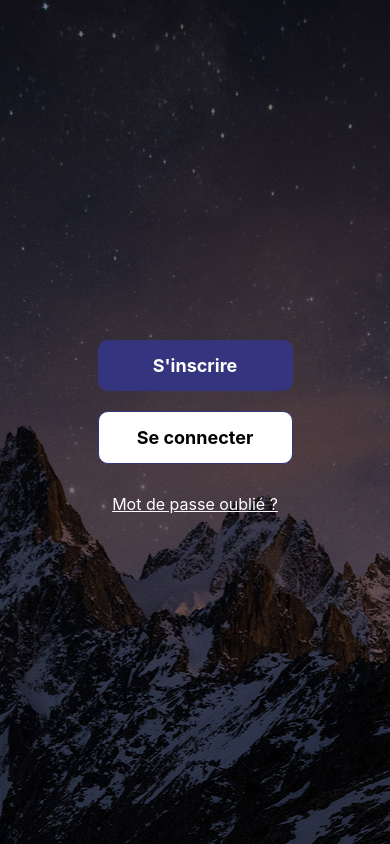
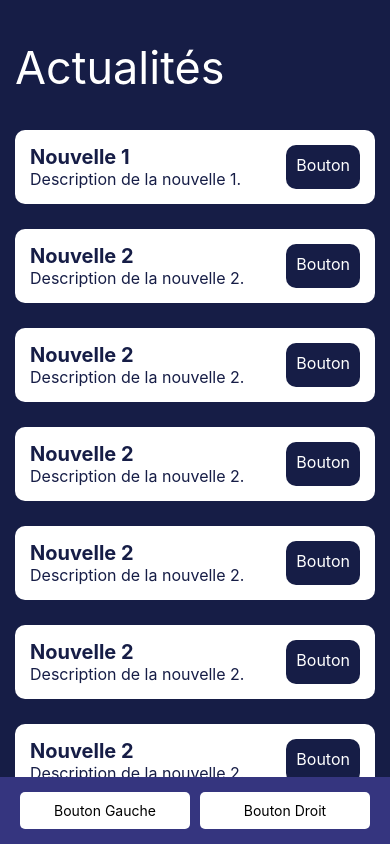
Before and after one commit to NoeMazzu/Dormir-la-haut-FRONTEND, a React Native app: screen /News in a window 390 px wide. Shown: the top 844 px of the page. Built offline with nearby package versions, Linux system fonts and the light colour scheme.

Commit message:
components footer + LittleNews + NewsScreen en cours

```diff
--- a/App.js
+++ b/App.js
@@ -1,16 +1,24 @@
-import { StatusBar } from "expo-status-bar";
-import { StyleSheet, Text, View } from "react-native";
+import AsyncStorage from "@react-native-async-storage/async-storage";
+import { createBottomTabNavigator } from "@react-navigation/bottom-tabs";
+import { NavigationContainer } from "@react-navigation/native";
+import { createNativeStackNavigator } from "@react-navigation/native-stack";
+import { combineReducers, configureStore } from "@reduxjs/toolkit";
+import { StyleSheet } from "react-native";
 import { Provider } from "react-redux";
-import { configureStore, combineReducers } from "@reduxjs/toolkit";
-import { persistStore, persistReducer } from "redux-persist";
+import { persistReducer, persistStore } from "redux-persist";
 import { PersistGate } from "redux-persist/integration/react";
-import AsyncStorage from "@react-native-async-storage/async-storage";
-import { NavigationContainer } from "@react-navigation/native";
 import user from "./src/redux/slices/user";
-import { createBottomTabNavigator } from "@react-navigation/bottom-tabs";
-import { createNativeStackNavigator } from "@react-navigation/native-stack";
-import { LoadingScreen, HomeScreen, ChecklistsScreen, LoginScreen, MapScreen, MeteoScreen, NewsScreen, PhotosScreen, ProfileScreen,RegisterScreen  } from './src/screens'
-
+import {
+  ChecklistsScreen,
+  HomeScreen,
+  LoginScreen,
+  MapScreen,
+  MeteoScreen,
+  NewsScreen,
+  PhotosScreen,
+  ProfileScreen,
+  RegisterScreen,
+} from "./src/screens";
 
 const Stack = createNativeStackNavigator();
 const Tab = createBottomTabNavigator();
@@ -48,14 +56,14 @@ const TabNavigator = () => {
     </Tab.Navigator>
   );
 };
-     //! CHANGER LE MAPSCREEN VERS LOADING SCREEN
+//! CHANGER LE MAPSCREEN VERS LOADING SCREEN
 export default function App() {
   return (
     <Provider store={store}>
       <PersistGate persistor={persistor}>
         <NavigationContainer>
           <Stack.Navigator screenOptions={{ headerShown: false }}>
-            <Stack.Screen name="LoadingScreen" component={LoadingScreen} />
+            <Stack.Screen name="NewsScreen" component={NewsScreen} />
             <Stack.Screen name="RegisterScreen" component={RegisterScreen} />
             <Stack.Screen name="LoginScreen" component={LoginScreen} />
             <Stack.Screen name="TabNavigator" component={TabNavigator} />
--- /dev/null
+++ b/src/components/Footer.jsx
@@ -0,0 +1,37 @@
+import React from "react";
+import { StyleSheet, Text, TouchableOpacity, View } from "react-native";
+
+const Footer = ({ onLeftPress, onRightPress }) => {
+  return (
+    <View style={styles.footerContainer}>
+      <TouchableOpacity onPress={onLeftPress} style={styles.buttonContainer}>
+        <Text style={styles.buttonText}>Bouton Gauche</Text>
+      </TouchableOpacity>
+
+      <TouchableOpacity onPress={onRightPress} style={styles.buttonContainer}>
+        <Text style={styles.buttonText}>Bouton Droit</Text>
+      </TouchableOpacity>
+    </View>
+  );
+};
+
+const styles = StyleSheet.create({
+  footerContainer: {
+    flexDirection: "row",
+    justifyContent: "space-between",
+    alignItems: "center",
+    backgroundColor: "#35357F",
+    paddingVertical: 10,
+    paddingHorizontal: 15,
+  },
+  buttonContainer: {
+    flex: 1,
+    alignItems: "center",
+    padding: 10,
+    borderRadius: 5,
+    backgroundColor: "#ffffff", // Couleur de fond pour les boutons
+    margin: 5,
+  },
+});
+
+export default Footer;
--- /dev/null
+++ b/src/components/LittleNews.jsx
@@ -0,0 +1,52 @@
+import React from "react";
+import { StyleSheet, Text, TouchableOpacity, View } from "react-native";
+
+const LittleNews = ({ title, description, onPress }) => {
+  return (
+    <View style={styles.newsContainer}>
+      <View style={styles.newsContent}>
+        <Text style={styles.newsTitle}>{title}</Text>
+        <Text style={styles.newsDescription}>{description}</Text>
+      </View>
+      <TouchableOpacity style={styles.newsButton} onPress={onPress}>
+        <Text style={styles.buttonText}>Bouton</Text>
+      </TouchableOpacity>
+    </View>
+  );
+};
+
+const styles = StyleSheet.create({
+  newsContainer: {
+    backgroundColor: "#ffffff",
+    borderRadius: 10,
+    marginHorizontal: 15,
+    marginTop: 25,
+    padding: 15,
+    flexDirection: "row",
+    justifyContent: "space-between",
+  },
+  newsContent: {
+    flex: 1,
+  },
+  newsTitle: {
+    color: "#161D46",
+    fontSize: 20,
+    fontWeight: "bold",
+  },
+  newsDescription: {
+    color: "#161D46",
+    fontSize: 16,
+  },
+  newsButton: {
+    backgroundColor: "#161D46",
+    borderRadius: 10,
+    padding: 10,
+    alignItems: "center",
+  },
+  buttonText: {
+    color: "#ffffff",
+    fontSize: 16,
+  },
+});
+
+export default LittleNews;
--- a/src/screens/NewsScreen.jsx
+++ b/src/screens/NewsScreen.jsx
@@ -1,16 +1,100 @@
-import { StyleSheet, Text, View } from "react-native";
+import React from "react";
+import { ScrollView, StyleSheet, Text, View } from "react-native";
+import Footer from "../components/Footer";
+import LittleNews from "../components/LittleNews";
 
-export default function NewsScreen () {
-    return <View style={styles.container}>
-      <Text>NewsScreen</Text>
+const NewsScreen = ({ navigation }) => {
+  // Exemple de données pour les actualités
+  const newsData = [
+    {
+      title: "Nouvelle 1",
+      description: "Description de la nouvelle 1.",
+    },
+    {
+      title: "Nouvelle 2",
+      description: "Description de la nouvelle 2.",
+    },
+    {
+      title: "Nouvelle 2",
+      description: "Description de la nouvelle 2.",
+    },
+    {
+      title: "Nouvelle 2",
+      description: "Description de la nouvelle 2.",
+    },
+    {
+      title: "Nouvelle 2",
+      description: "Description de la nouvelle 2.",
+    },
+    {
+      title: "Nouvelle 2",
+      description: "Description de la nouvelle 2.",
+    },
+    {
+      title: "Nouvelle 2",
+      description: "Description de la nouvelle 2.",
+    },
+    {
+      title: "Nouvelle 2",
+      description: "Description de la nouvelle 2.",
+    },
+    {
+      title: "Nouvelle 2",
+      description: "Description de la nouvelle 2.",
+    },
+    {
+      title: "Nouvelle 2",
+      description: "Description de la nouvelle 2.",
+    },
+    {
+      title: "Nouvelle 2",
+      description: "Description de la nouvelle 2.",
+    },
+    {
+      title: "Nouvelle 2",
+      description: "Description de la nouvelle 2.",
+    },
+  ];
+
+  return (
+    <View style={styles.filter}>
+      <Text style={styles.title}>Actualités</Text>
+
+      {/* Utilisez ScrollView pour permettre le défilement */}
+      <ScrollView style={styles.scrollView}>
+        {/* Utilisez la méthode map pour créer un composant LittleNews pour chaque actualité */}
+        {newsData.map((news, index) => (
+          <LittleNews
+            key={index}
+            title={news.title}
+            description={news.description}
+            onPress={() => {
+              // Gérer l'événement du bouton ici
+            }}
+          />
+        ))}
+      </ScrollView>
+      <Footer />
     </View>
-}
+  );
+};
 
 const styles = StyleSheet.create({
-    container: {
-      flex: 1,
-      backgroundColor: "#fff",
-      alignItems: "center",
-      justifyContent: "center",
-    },
-  });
+  filter: {
+    backgroundColor: "#161D46",
+    flex: 1,
+    width: "100%",
+    paddingTop: 40,
+  },
+  title: {
+    color: "#ffffff",
+    fontSize: 45,
+    marginLeft: 15,
+  },
+  scrollView: {
+    flex: 1,
+    marginTop: 10,
+  },
+});
+
+export default NewsScreen;
```
